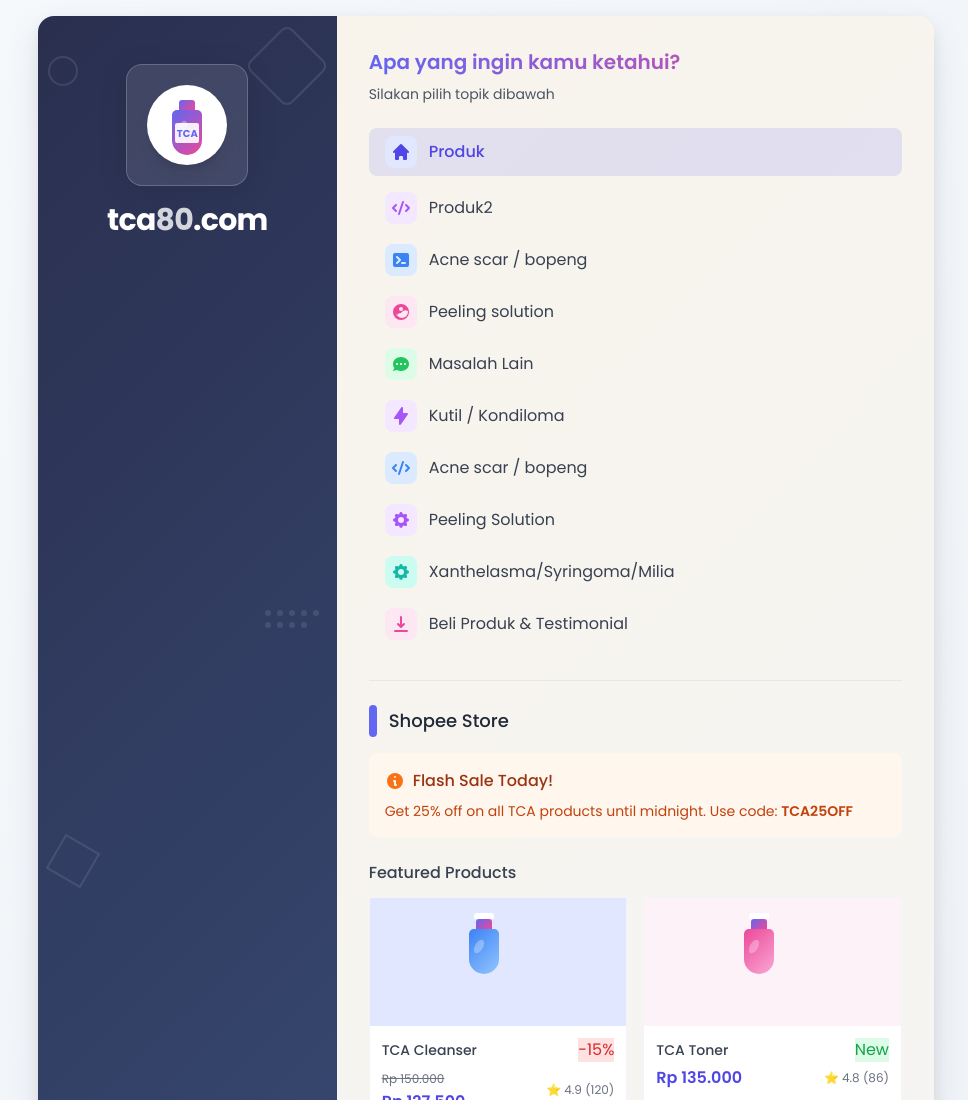
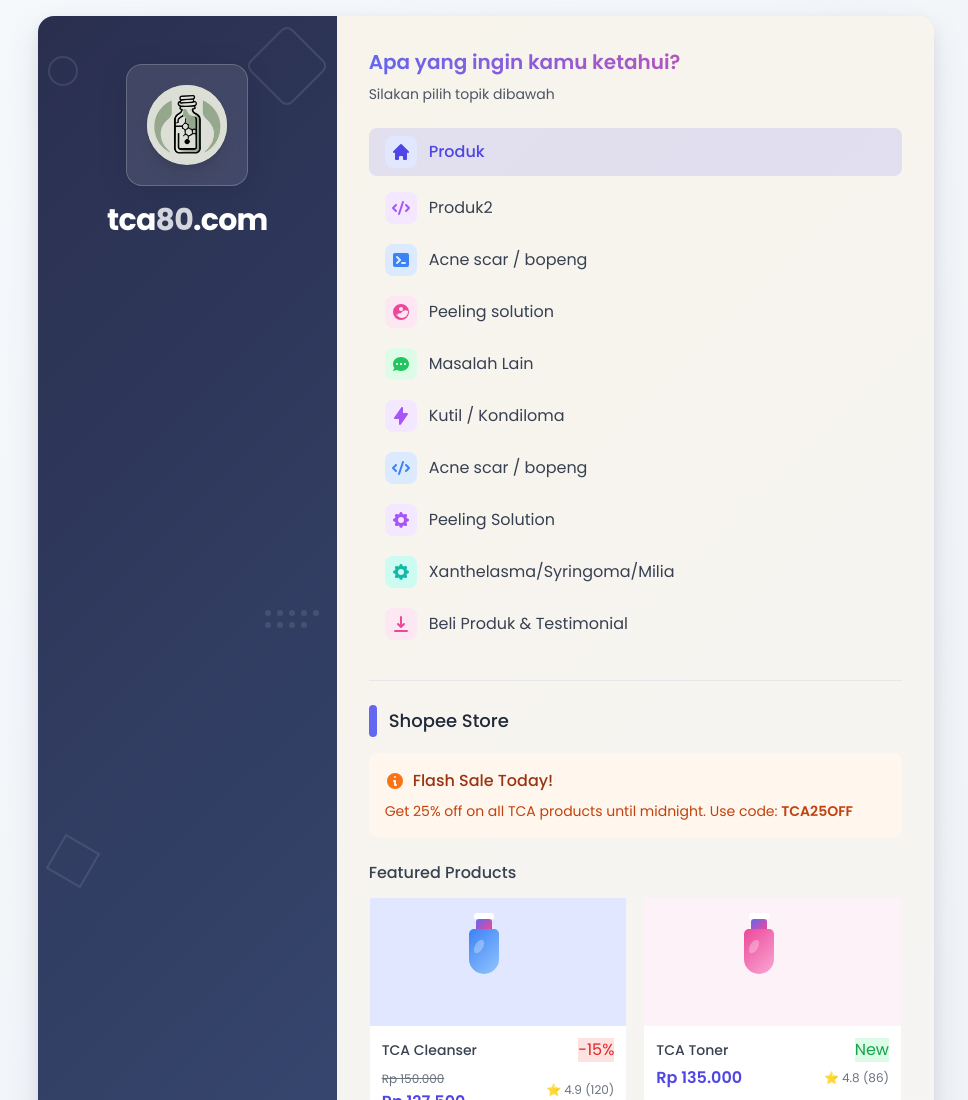
Before and after one commit to senterlampu/senterlampu.github.io, a plain HTML site: page index.html in a window 1280 px wide. Shown: the top 1100 px of the page, without its empty margins (154-1122 px from the left). Drawn offline with nearby package versions, Linux system fonts and the light colour scheme.

Commit message:
Update index.html

```diff
--- a/index.html
+++ b/index.html
@@ -319,19 +319,10 @@
                 <!-- Logo with Bottle Icon -->
                 <div class="flex flex-col items-center mb-8 mt-4 z-10">
                     <div class="logo-container mb-4">
-                        <div class="w-20 h-20 bg-white rounded-full flex items-center justify-center shadow-lg">
-                            <div class="bottle-logo">
-                                <div class="bottle">
-                                    <div class="bottle-cap"></div>
-                                    <div class="bottle-neck"></div>
-                                    <div class="bottle-body">
-                                        <div class="bottle-shine"></div>
-                                        <div class="bottle-label">
-                                            <span class="bottle-text">TCA</span>
-                                        </div>
-                                    </div>
-                                </div>
-                            </div>
+                        <!-- Lingkaran putih -->
+                        <div class="w-20 h-20 rounded-full flex items-center justify-center shadow-lg overflow-hidden" style="background-color: #dadfd5;">
+                            <!-- Gambar PNG di dalam lingkaran -->
+                            <img src="img/tca80logo.png" alt="TCA Logo" class="w-21 h-21 object-contain  relative -top-1" />
                         </div>
                     </div>
                     <h1 class="text-3xl font-bold text-white tracking-tight text-center">
```
